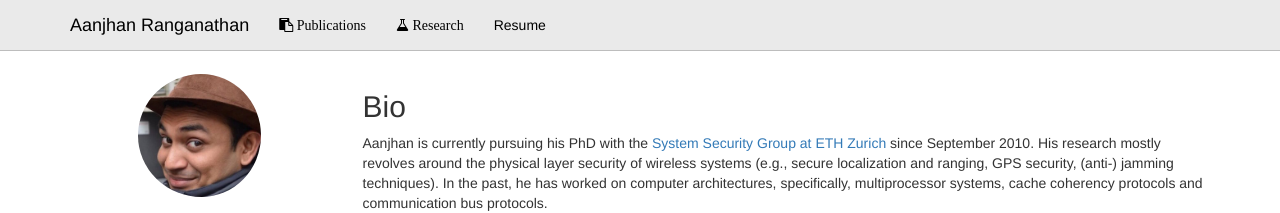
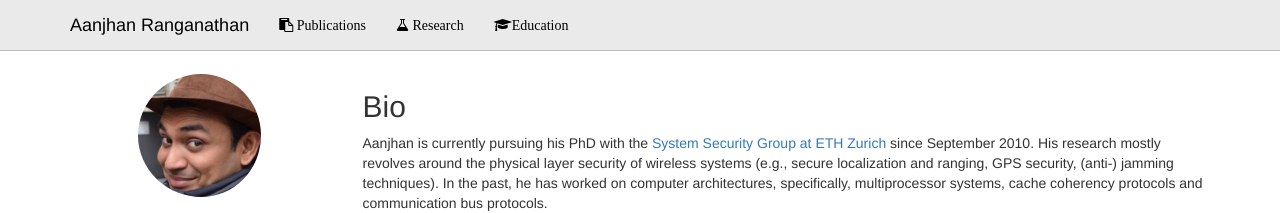
Before and after one commit to aanjhan/mywebsite, a Jekyll site: the page built from index.md, in a window 1280 px wide. Shown: the top 213 px of the page. Built offline with Jekyll 4.4.1, drawn with Linux system fonts in a browser that asks for light colours; Markdown is read by kramdown in place of the engine named in the settings.

Commit message:
added education menu

```diff
--- a/_includes/header.html
+++ b/_includes/header.html
@@ -60,7 +60,7 @@
                         <a href="#"><span class="fa fa-flask" aria-hidden="true"> Research</span></a>
                     </li>
                     <li>
-                        <a href="#">Resume</a>
+                        <a href="#" class="fa fa-graduation-cap">Education</a>
                     </li>
                 </ul>
             </div>
```
Also changed, not shown: 2 other files.
